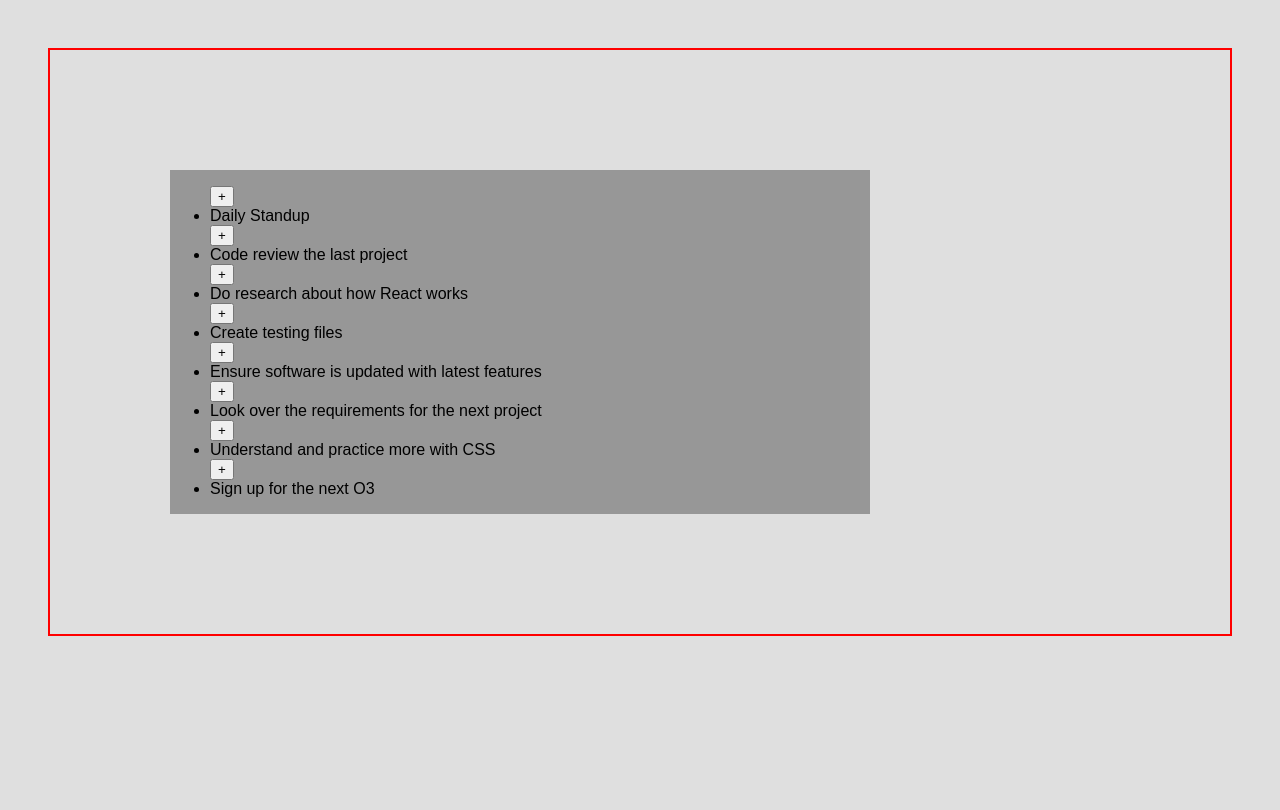
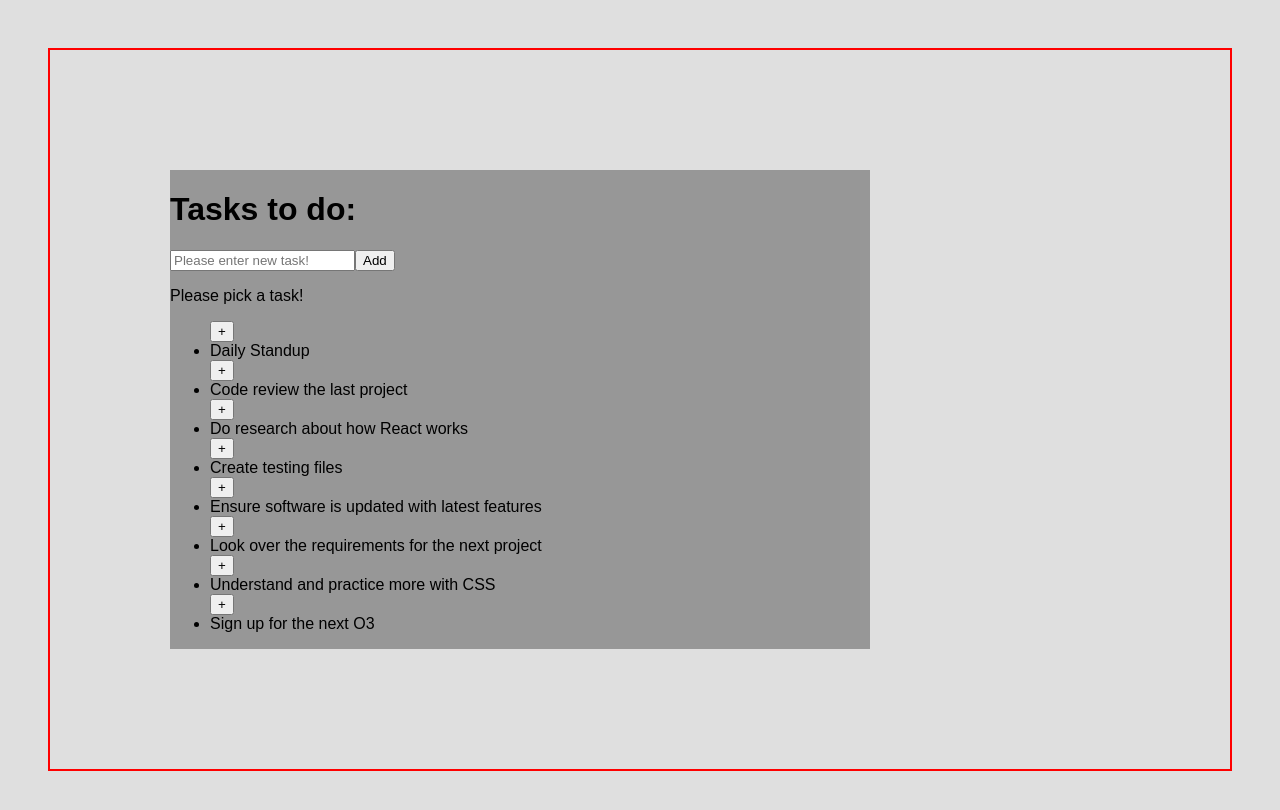
Before and after one commit to justwillj/-Task-tracker-exercise, a React (Create React App) app: page / in a window 1280 px wide. Shown: the top 810 px of the page. Built offline with nearby package versions, Linux system fonts and the light colour scheme.

Commit message:
Created the TaskHeader file and the basic HTML

```diff
--- /dev/null
+++ b/src/components/TaskHeader.js
@@ -0,0 +1,12 @@
+import { useState } from "react";
+function TaskHeader() {
+  return (
+    <div className="add-task">
+      <h1>Tasks to do:</h1>
+      <input type="text" placeholder="Please enter new task!"></input>
+      <button>Add</button>
+      <p>Please pick a task!</p>
+    </div>
+  );
+}
+export default TaskHeader;
--- a/src/components/TaskList.js
+++ b/src/components/TaskList.js
@@ -1,4 +1,5 @@
 import { useState } from "react";
+import TaskHeader from "./TaskHeader";
 function TaskList() {
   const [todoList, setTodoList] = useState([]);
   const [tasks, setTasks] = useState([
@@ -50,6 +51,7 @@ function TaskList() {
   return (
     <div className="tasks">
       <div className="task-list">
+        <TaskHeader />
         <ul>
           {tasks.map((task) => (
             <div>
```
